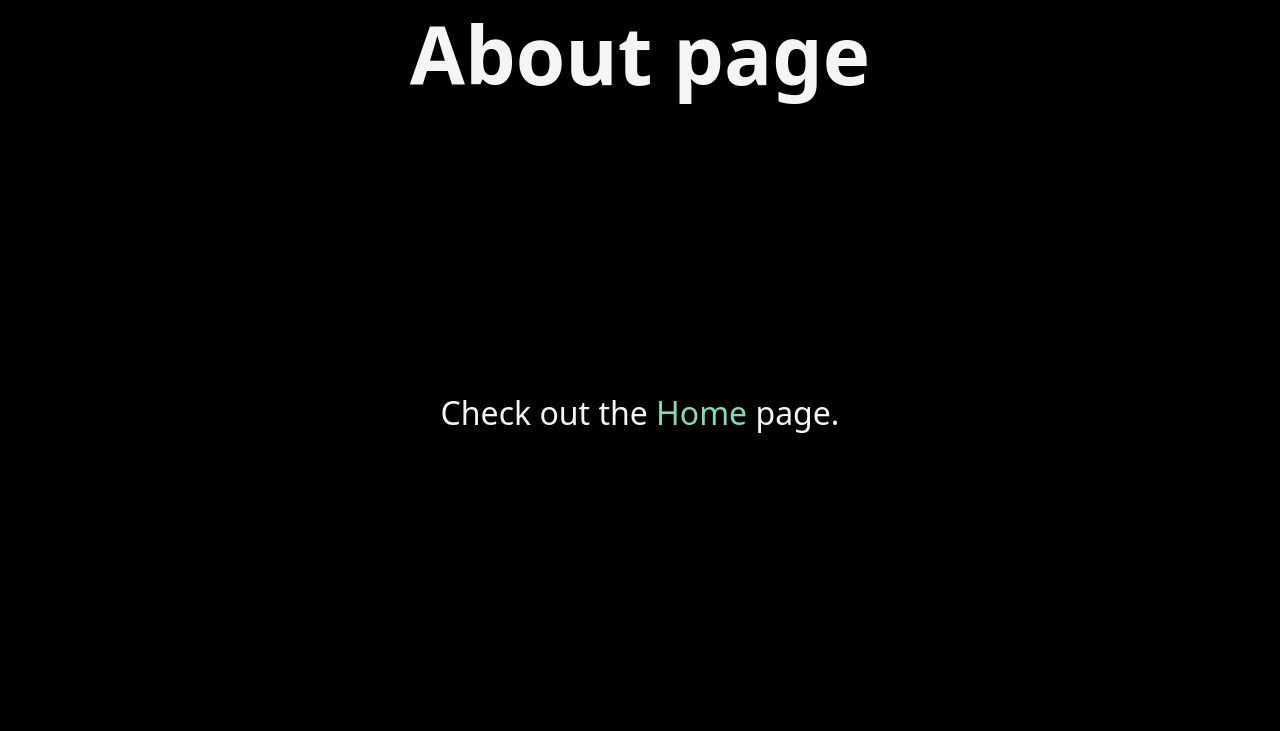
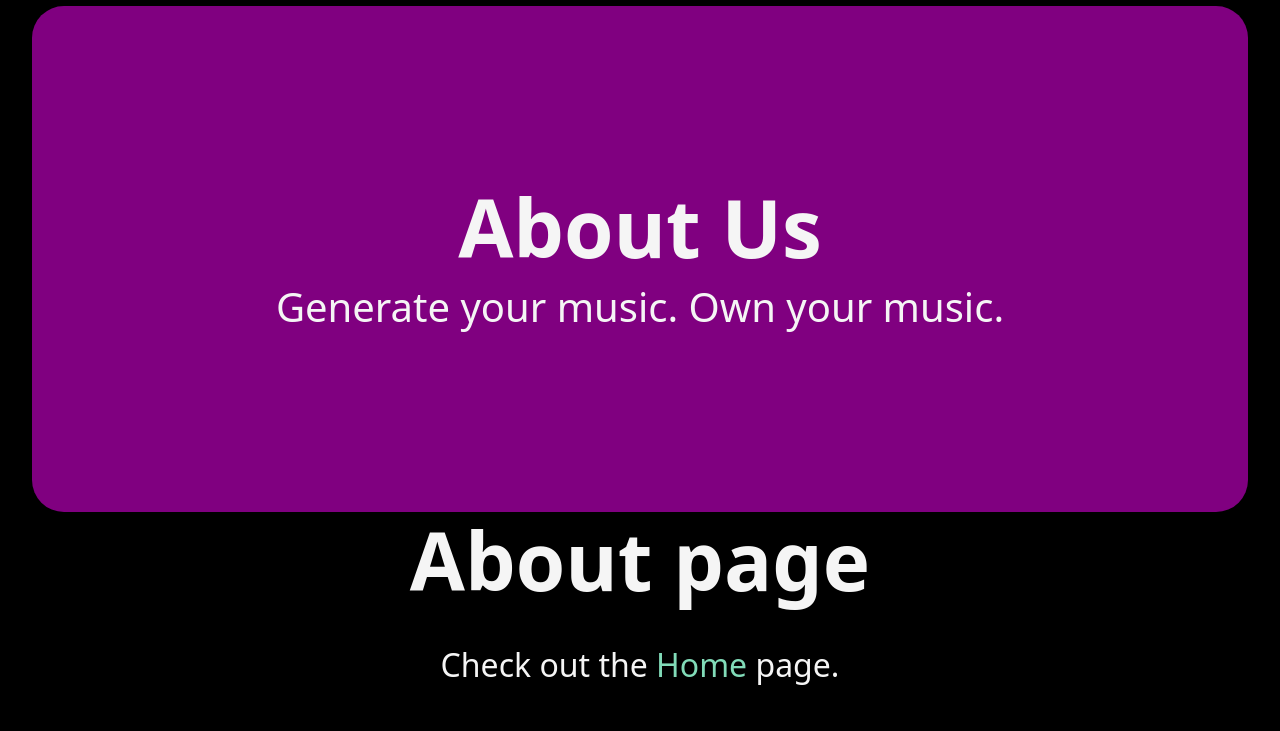
Before and after one commit to meta112/noredio-website, a Django app: page /about/ in a window 1280 px wide. Shown: the part 69-800 px from the top of the page. Run offline with Django 5.2, Linux system fonts and the light colour scheme.

Commit message:
Add main bubble to About and differentiate alignments

```diff
--- a/noredio/frontend/static/frontend/style.css
+++ b/noredio/frontend/static/frontend/style.css
@@ -69,14 +69,21 @@ nav {
     color: white;
 }
 
-.main-bubble {
+.main-bubble-1 {
     background-color: purple;
     min-height: 60vh;
     min-width: 95vw;
     display: grid;
     justify-content: center;
     align-content: space-around;
-
+}
+.main-bubble-2 {
+    background-color: purple;
+    min-height: 60vh;
+    min-width: 95vw;
+    display: grid;
+    justify-content: center;
+    align-content: center;
 }
 
 a:hover {
--- a/noredio/frontend/templates/frontend/about.html
+++ b/noredio/frontend/templates/frontend/about.html
@@ -5,6 +5,10 @@
 {% endblock %}
 
 {% block content %}
+    <div class="container rounded-5 main-bubble-2">
+        <h1>About Us</h1>
+        <h2>Generate your music. Own your music.</h2>
+    </div>
     <h1>About page</h1>
     <p>Check out the <a href="/">Home</a> page.</p>
 {% endblock %}
--- a/noredio/frontend/templates/frontend/home.html
+++ b/noredio/frontend/templates/frontend/home.html
@@ -5,7 +5,7 @@
 {% endblock %}
 
 {% block content %}
-    <div class="container rounded-5 main-bubble">
+    <div class="container rounded-5 main-bubble-1">
         <div class="row">
             <div class="col-sm-6" style="text-align: end;">
                 <img src="https://media.licdn.com/dms/image/D4E0BAQH6_Teik1yRIw/company-logo_200_200/0/1718570338306/noredio_logo?e=1728518400&v=beta&t=xMC_cI9C_L3b0O_nEZTiDfeXIp-CDqAgarISohRla6g" alt="Noredio">
```
